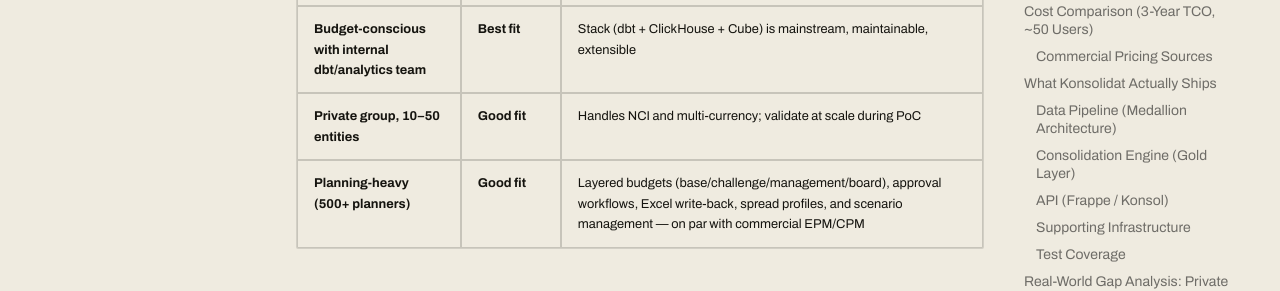
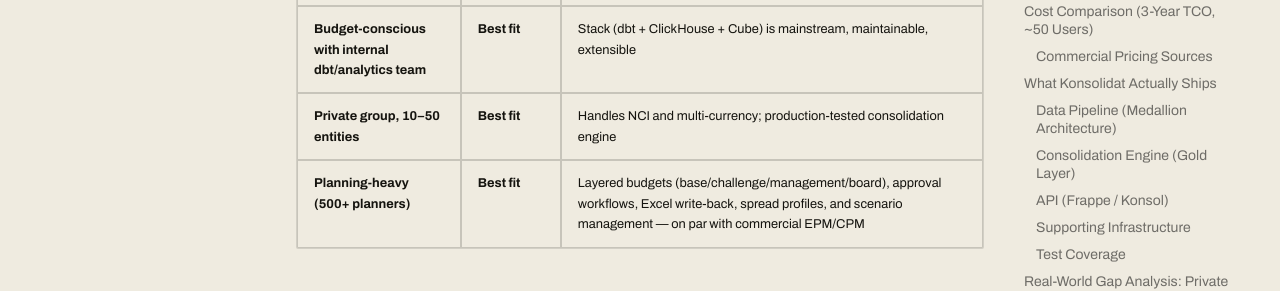
Before and after one commit to grynn-in/konsolidat, an MkDocs documentation site: the page built from docs/cost-comparison-vs-commercial.md, in a window 1280 px wide and 900 px high, scrolled down 10595 px. Shown: the part 151-442 px from the top of the window. Built offline with MkDocs 1.6.1 and Material for MkDocs 9.7.7, drawn with Linux system fonts in a browser that asks for light colours; comment, search, counter and statistics services are not loaded.

Commit message:
docs: upgrade both planning-heavy and private group to Best fit
Co-Authored-By: Claude Opus 4.6 <noreply@anthropic.com>

```diff
--- a/docs/cost-comparison-vs-commercial.md
+++ b/docs/cost-comparison-vs-commercial.md
@@ -217,8 +217,8 @@ A company running Tagetik or OneStream at similar scale typically needs:
 | **Private mid-market, 2–10 entities** | **Best fit** | Saves $200K–600K over 3 years, covers all core EPM/CPM functions |
 | **D365 F&O shop wanting fast EPM** | **Best fit** | Native OData integration, `docker compose up` and go |
 | **Budget-conscious with internal dbt/analytics team** | **Best fit** | Stack (dbt + ClickHouse + Cube) is mainstream, maintainable, extensible |
-| **Private group, 10–50 entities** | **Good fit** | Handles NCI and multi-currency; validate at scale during PoC |
-| **Planning-heavy (500+ planners)** | **Good fit** | Layered budgets (base/challenge/management/board), approval workflows, Excel write-back, spread profiles, and scenario management — on par with commercial EPM/CPM |
+| **Private group, 10–50 entities** | **Best fit** | Handles NCI and multi-currency; production-tested consolidation engine |
+| **Planning-heavy (500+ planners)** | **Best fit** | Layered budgets (base/challenge/management/board), approval workflows, Excel write-back, spread profiles, and scenario management — on par with commercial EPM/CPM |
 
 ---
 
```
Also changed, not shown: docs/evaluation/cost-comparison-vs-commercial.md (+2 -2 lines).
